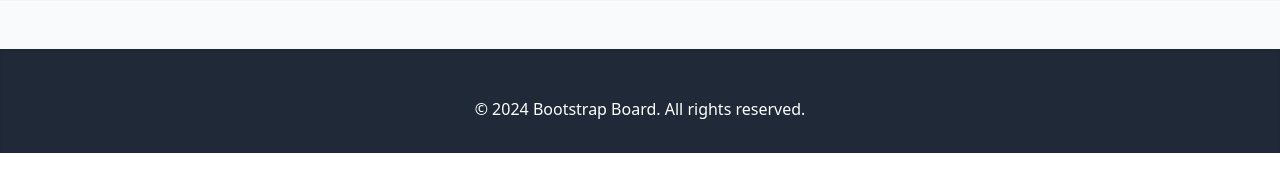
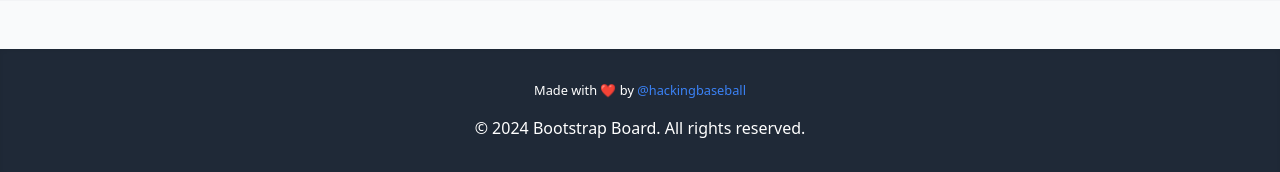
Before and after one commit to ImZackAdams/bootstrapboard, a Flask app: page / in a window 1280 px wide. Shown: the part 2725-2897 px from the top of the page. Run offline with Flask 3, Linux system fonts and the light colour scheme.

Commit message:
add twitter link to footer

```diff
--- a/templates/index.html
+++ b/templates/index.html
@@ -293,10 +293,12 @@
 <footer class="bg-gray-800 text-white py-8 mt-12 shadow-inner">
     <div class="container mx-auto text-center">
         <small class="block mb-4">
+            Made with ❤️ by <a href="https://x.com/HackingBaseball" class="text-blue-500">@hackingbaseball</a>
         </small>
         <p class="mt-2">© 2024 Bootstrap Board. All rights reserved.</p>
     </div>
 </footer>
+
     <script type="application/ld+json">
     {
         "@context": "http://schema.org",
```
Lines whose indentation alone changed are shown as unchanged.
